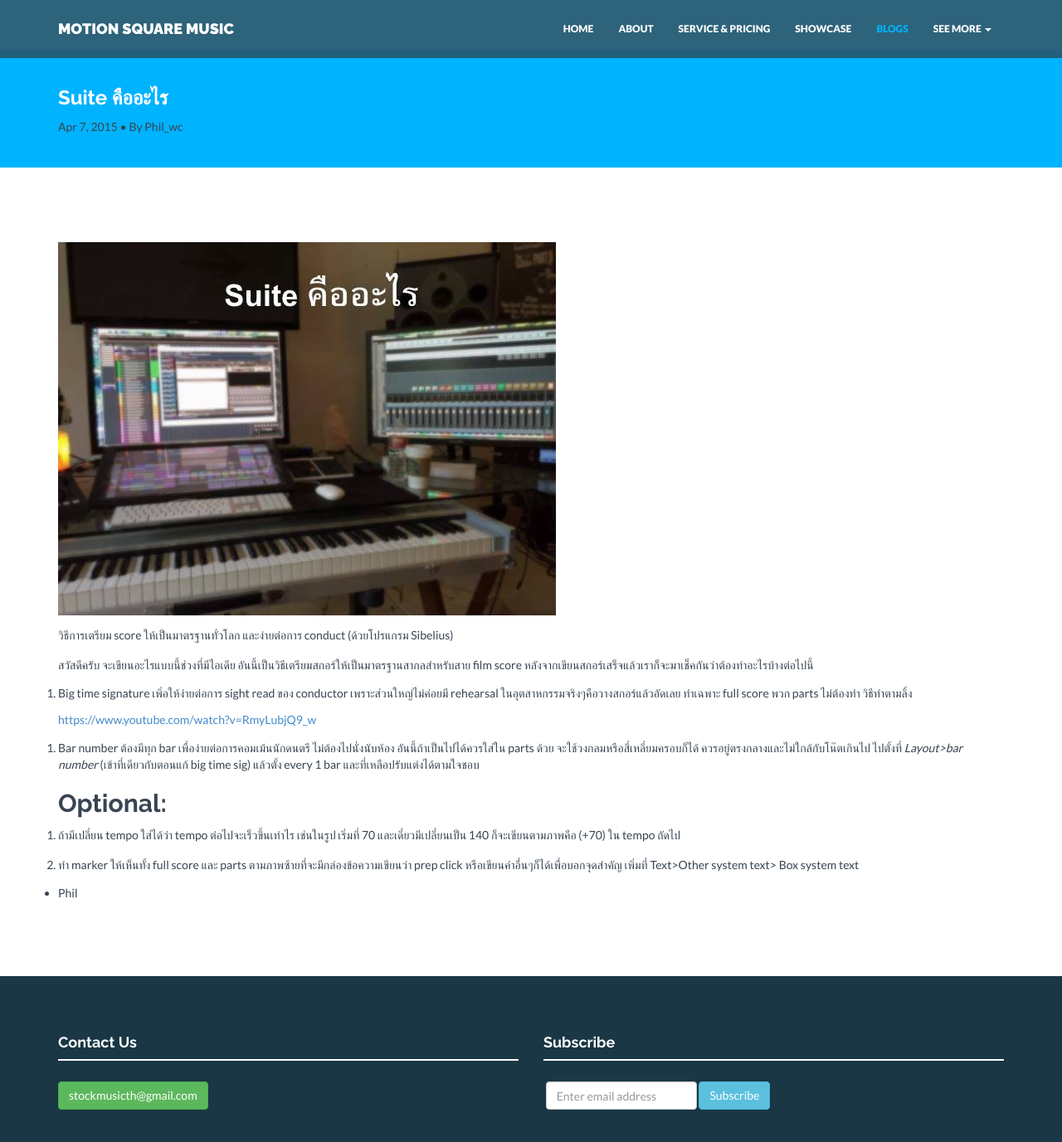
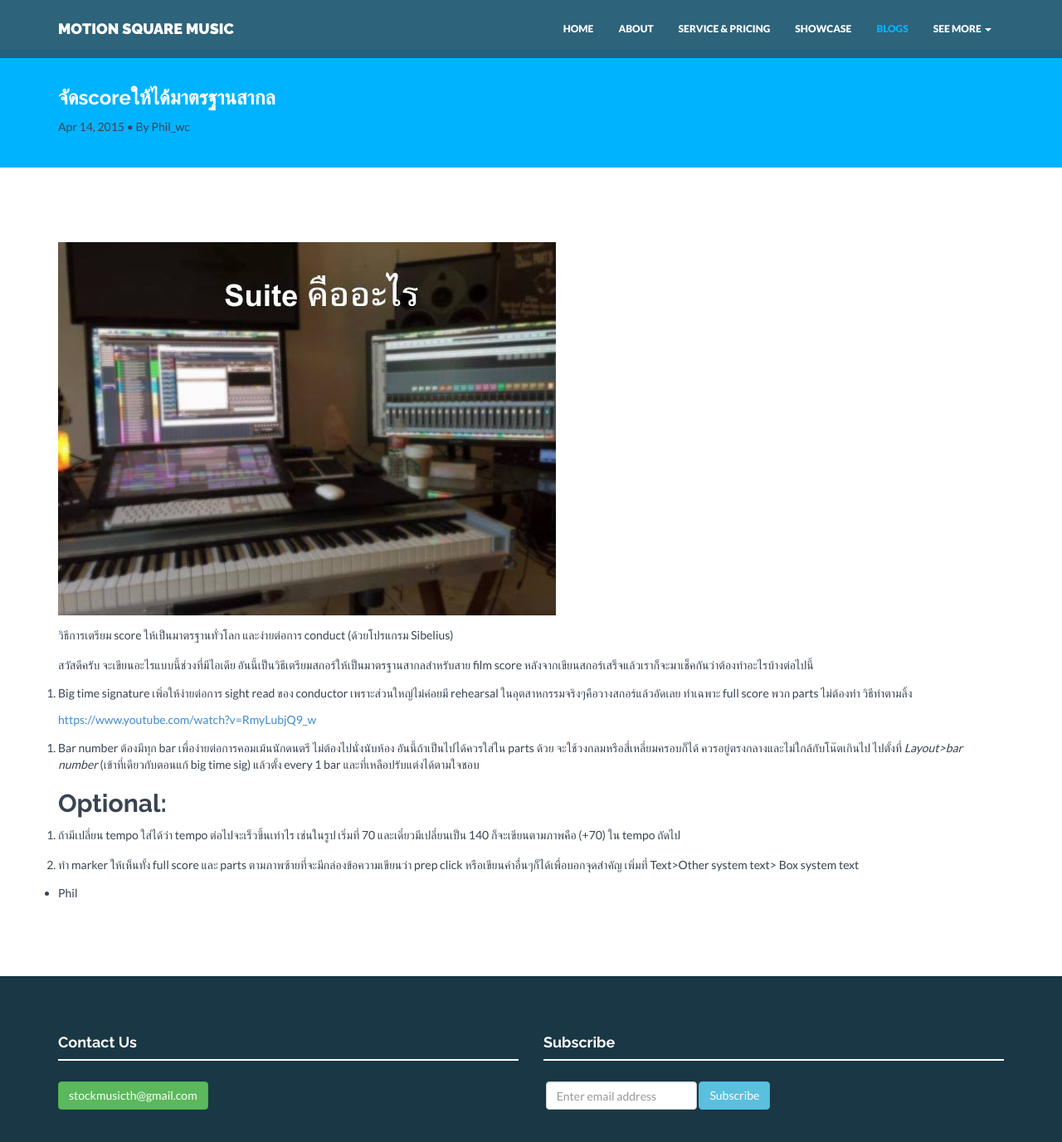
Before and after one commit to motionsquaremusic/motionsquaremusic.github.io, a Jekyll site: the page built from _posts/2015-04-14-score-prep.markdown, in a window 1280 px wide and 1398 px high. Shown: the top 1377 px of the window at 83% size. Built offline with Jekyll 4.4.1, drawn with Linux system fonts in a browser that asks for light colours; nearby versions of some CDN libraries; comment, search, counter and statistics services are not loaded.

Commit message:
blog post

```diff
--- a/_posts/2015-04-14-score-prep.markdown
+++ b/_posts/2015-04-14-score-prep.markdown
@@ -1,7 +1,7 @@
 ---
 layout: post
-title:  "Suite คืออะไร"
-date:   2015-04-07
+title:  "จัดscoreให้ได้มาตรฐานสากล"
+date:   2015-04-14
 author: Phil_wc
 categories: post
 active: blogs
```
